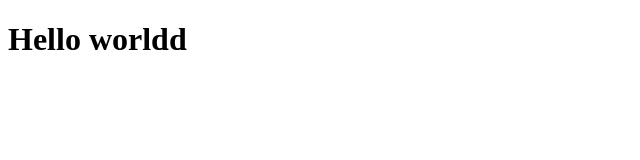
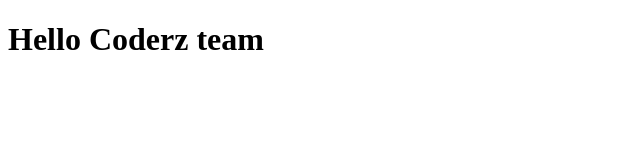
Before and after one commit to Thamizhcoderz/test, a plain HTML site: page Name.html in a window 1280 px wide. Shown: the whole page, without its empty margins (0-640 px from the left). Drawn offline with Linux system fonts and the light colour scheme.

Commit message:
get the latest

```diff
--- a/Name.html
+++ b/Name.html
@@ -3,6 +3,6 @@
     <head></head>
     <title></title>
     <body>
-        <h1>Hello worldd</h1>
+        <h1>Hello Coderz team</h1>
     </body>
 </html>
```
